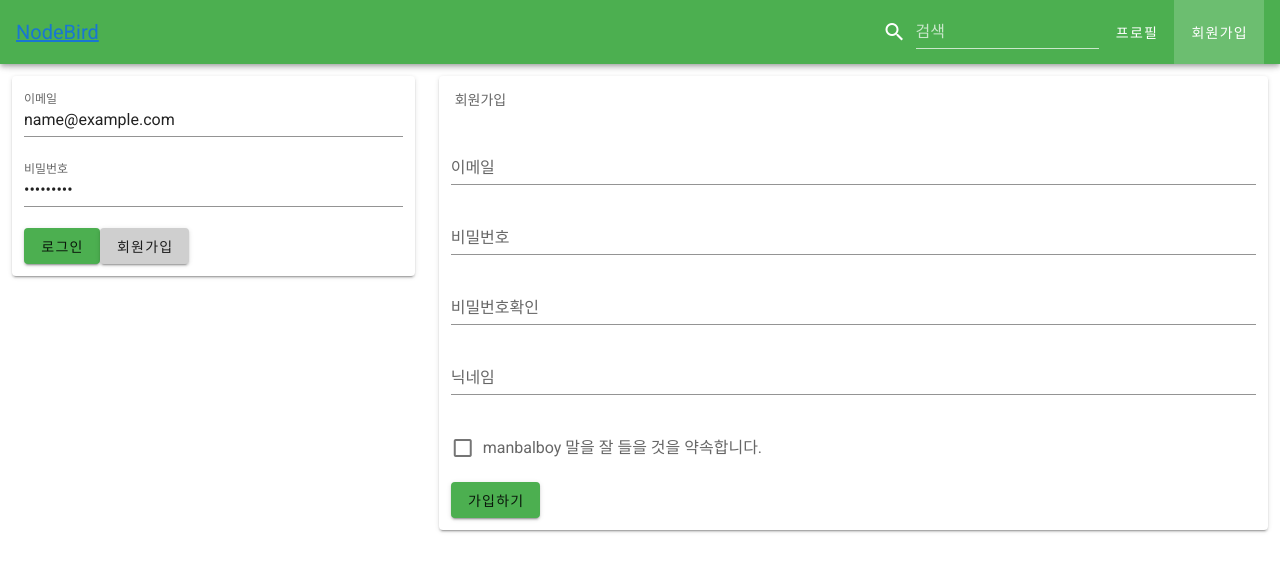
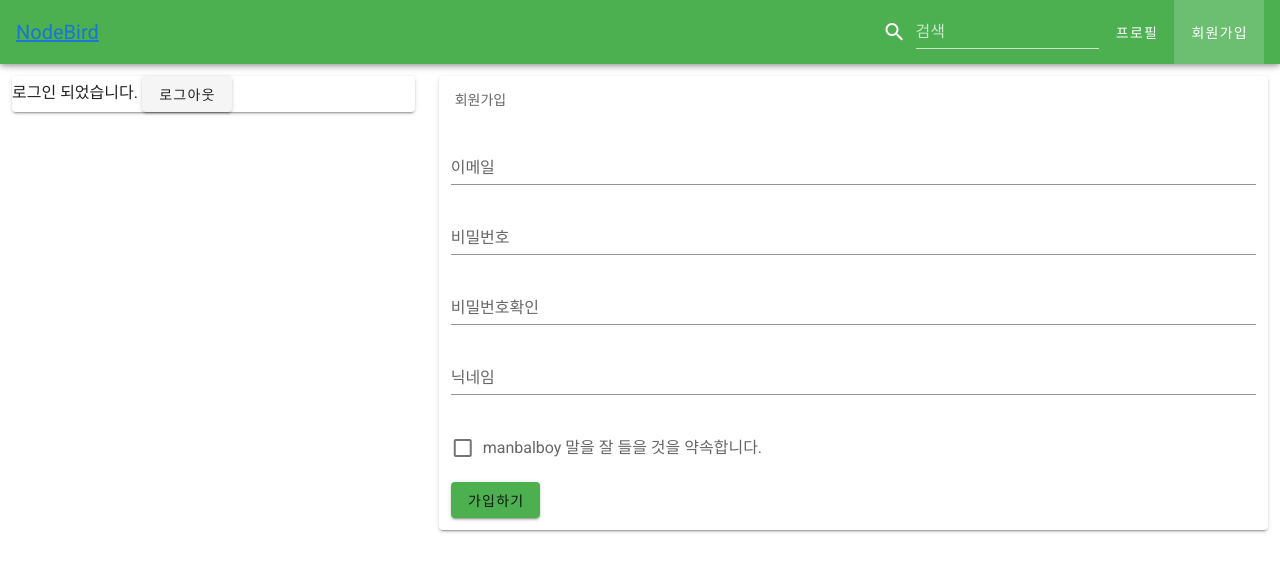
Before and after one commit to manbalboy/vue-sns, a Nuxt app in the folder ch1/front/: page /signup in a window 1280 px wide. Both pictures are taken after typing "name@example.com", "Sample123" into the empty fields and a click on the button "로그인". Shown: the top 572 px of the page. Built offline with nearby package versions, Linux system fonts and the light colour scheme.

Commit message:
vuex 설정

```diff
--- a/ch1/front/components/LoginForm.vue
+++ b/ch1/front/components/LoginForm.vue
@@ -1,33 +1,47 @@
 <template>
-    <v-container>
+    <v-container v-if="!me">
         <v-card>
             <v-form ref="form" v-model="valid" @submit.prevent="onSubmitForm">
                 <v-container>
-                    <v-text-field label="이메일" type="email" required :rules="emailRules" />
-                    <v-text-field label="비밀번호" :rules="passwordRules" type="password" required />
+                    <v-text-field v-model="email" label="이메일" type="email" required :rules="emailRules" />
+                    <v-text-field v-model="password" label="비밀번호" :rules="passwordRules" type="password" required />
                     <v-btn color="green" type="submit">로그인</v-btn>
                     <v-btn nuxt to="/signup">회원가입</v-btn>
                 </v-container>
             </v-form>
         </v-card>
     </v-container>
+    <v-container v-else>
+        <v-card>
+            로그인 되었습니다.
+            <v-btn @click="LOGOUT"> 로그아웃 </v-btn>
+        </v-card>
+    </v-container>
 </template>
 
 <script>
+    import { mapState, mapActions } from 'vuex';
     export default {
         name: 'LoginForm',
         data() {
             return {
+                email: '',
+                password: '',
                 valid: false,
                 emailRules: [v => !!v || '이메일은 필수입니다.', v => /.+@.+/.test(v) || '이메일이 유효하지 않습니다.'],
                 passwordRules: [v => !!v || '비밀번호는 필수입니다.'],
             };
         },
 
+        computed: {
+            ...mapState('users', ['me']),
+        },
+
         methods: {
+            ...mapActions('users', ['LOGIN', 'LOGOUT']),
             onSubmitForm() {
                 if (this.$refs.form.validate()) {
-                    alert('회원가입');
+                    this.LOGIN({ email: this.email, nickname: 'manbalboy' });
                 } else {
                     console.log(this.valid);
                 }
--- a/ch1/front/pages/signup.vue
+++ b/ch1/front/pages/signup.vue
@@ -42,6 +42,7 @@
 </template>
 
 <script>
+    import { mapActions } from 'vuex';
     export default {
         // layout : 'admin',
         name: 'Signup',
@@ -70,9 +71,16 @@
             };
         },
         methods: {
+            ...mapActions('users', ['SIGN_UP']),
             onSubmitForm() {
                 if (this.$refs.form.validate()) {
-                    alert('회원가입');
+                    this.SIGN_UP({ email: this.email, nickname: this.nickname })
+                        .then(() => {
+                            this.$router.push({ path: '/' });
+                        })
+                        .catch(() => {
+                            console.log('회원가입 실패');
+                        });
                 } else {
                     console.log(this.valid);
                 }
--- /dev/null
+++ b/ch1/front/store/index.js
@@ -0,0 +1,9 @@
+export const state = () => ({
+    hello: 'vuex',
+});
+
+export const mutations = {
+    bye(state) {
+        state.hello = 'gg';
+    },
+};
--- /dev/null
+++ b/ch1/front/store/users.js
@@ -0,0 +1,23 @@
+export const state = () => ({
+    me: null,
+});
+
+export const mutations = {
+    SET_ME(state, payload) {
+        state.me = payload;
+    },
+};
+
+export const actions = {
+    SIGN_UP(context, payload) {
+        context.commit('SET_ME', payload);
+    },
+
+    LOGIN(context, payload) {
+        context.commit('SET_ME', payload);
+    },
+
+    LOGOUT(context) {
+        context.commit('SET_ME', null);
+    },
+};
```
